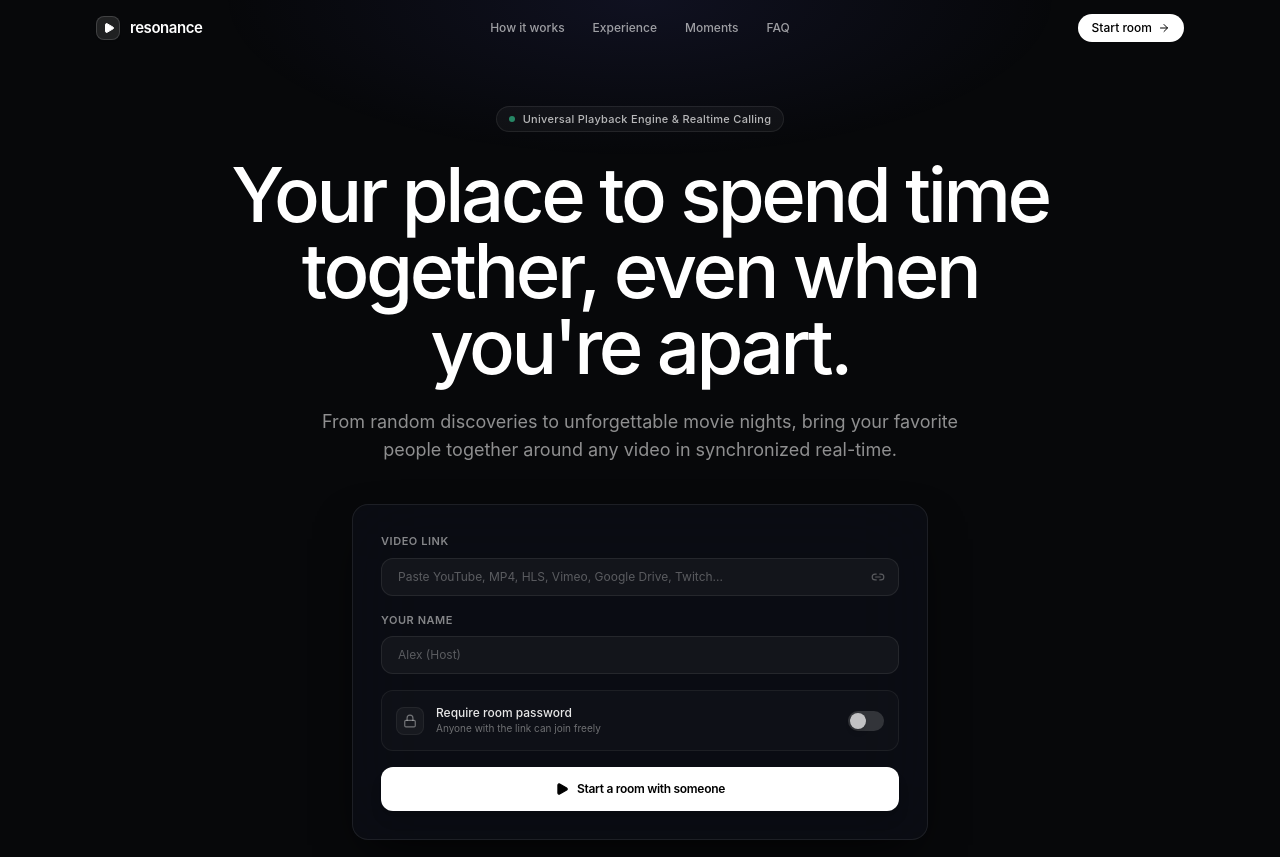
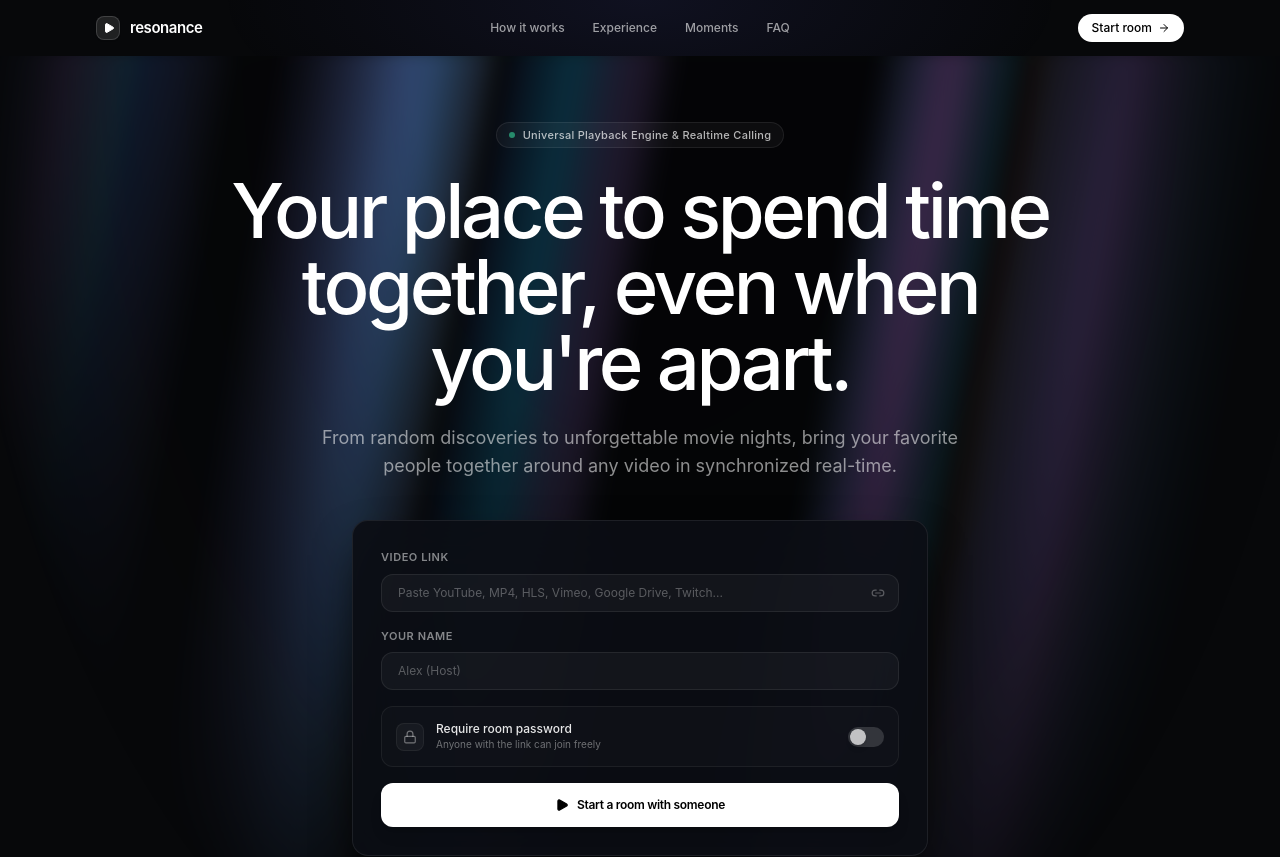
Before and after one commit to Sarathy06-Projects/Resonance-Video-Streaming, a React (Vite) app in the folder client/: page / in a window 1280 px wide. Shown: the top 857 px of the page. Built offline with nearby package versions, Linux system fonts and the light colour scheme.

Commit message:
feat(ui): implement shadcn Aurora background for hero section

```diff
--- /dev/null
+++ b/client/src/components/AuroraBackground.tsx
@@ -0,0 +1,47 @@
+import React from 'react';
+
+interface AuroraBackgroundProps extends React.HTMLAttributes<HTMLDivElement> {
+  children?: React.ReactNode;
+  showRadialGradient?: boolean;
+}
+
+export const AuroraBackground: React.FC<AuroraBackgroundProps> = ({
+  className = '',
+  children,
+  showRadialGradient = true,
+  ...props
+}) => {
+  return (
+    <div
+      className={`relative flex flex-col items-center justify-center bg-[#07080a] text-white overflow-hidden ${className}`}
+      {...props}
+    >
+      <div className="absolute inset-0 overflow-hidden pointer-events-none z-0">
+        <div
+          className={`
+            [--white-gradient:repeating-linear-gradient(100deg,#fff_0%,#fff_7%,transparent_10%,transparent_12%,#fff_16%)]
+            [--dark-gradient:repeating-linear-gradient(100deg,#000_0%,#000_7%,transparent_10%,transparent_12%,#000_16%)]
+            [--aurora:repeating-linear-gradient(100deg,#3b82f6_10%,#818cf8_15%,#60a5fa_20%,#c084fc_25%,#38bdf8_30%)]
+            [background-image:var(--dark-gradient),var(--aurora)]
+            [background-size:300%,_200%]
+            [background-position:50%_50%,50%_50%]
+            filter blur-[10px]
+            after:content-[""] after:absolute after:inset-0 after:[background-image:var(--dark-gradient),var(--aurora)]
+            after:[background-size:200%,_100%]
+            after:animate-aurora after:mix-blend-difference
+            pointer-events-none
+            absolute -inset-[10px] opacity-40 will-change-transform
+            ${
+              showRadialGradient
+                ? '[mask-image:radial-gradient(ellipse_at_50%_0%,black_25%,transparent_75%)]'
+                : ''
+            }
+          `}
+        />
+      </div>
+      <div className="relative z-10 w-full">{children}</div>
+    </div>
+  );
+};
+
+export default AuroraBackground;
--- a/client/src/index.css
+++ b/client/src/index.css
@@ -33,6 +33,20 @@ body {
 ::-webkit-scrollbar {
   width: 6px;
   height: 6px;
+}
+
+/* Shadcn Aurora Background Animation */
+@keyframes aurora {
+  from {
+    background-position: 50% 50%, 50% 50%;
+  }
+  to {
+    background-position: 350% 50%, 350% 50%;
+  }
+}
+
+.animate-aurora {
+  animation: aurora 60s linear infinite;
 }
 
 ::-webkit-scrollbar-track {
--- a/client/src/pages/LandingPage.tsx
+++ b/client/src/pages/LandingPage.tsx
@@ -33,6 +33,7 @@ import {
 } from 'lucide-react';
 import { api } from '../services/api';
 import { detectProviderQuick, PROVIDER_META, COMPATIBILITY_META } from '../utils/resolver';
+import { AuroraBackground } from '../components/AuroraBackground';
 
 interface LandingPageProps {
   onRoomCreated: (roomId: string, token: string, hostName: string) => void;
@@ -345,10 +346,12 @@ export const LandingPage: React.FC<LandingPageProps> = ({ onRoomCreated }) => {
 
       <main id="top" className="relative z-10">
         {/* ========================================================= */}
-        {/* HERO SECTION                                              */}
+        {/* HERO SECTION WITH SHADCN AURORA BACKGROUND                */}
         {/* ========================================================= */}
-        <section className="px-4 pt-12 pb-20 sm:px-6 lg:px-8 max-w-5xl mx-auto text-center">
-          {/* Eyebrow Micro-Badge */}
+        <section className="relative overflow-hidden border-b border-white/[0.06]">
+          <AuroraBackground className="pt-12 pb-20 sm:pt-16 sm:pb-24">
+            <div className="max-w-5xl mx-auto px-4 sm:px-6 lg:px-8 text-center relative z-10">
+              {/* Eyebrow Micro-Badge */}
           <motion.div
             initial={shouldReduceMotion ? undefined : { opacity: 0, y: 14 }}
             animate={shouldReduceMotion ? undefined : { opacity: 1, y: 0 }}
@@ -550,7 +553,9 @@ export const LandingPage: React.FC<LandingPageProps> = ({ onRoomCreated }) => {
               ))}
             </div>
           </motion.div>
-        </section>
+        </div>
+      </AuroraBackground>
+    </section>
 
         {/* ========================================================= */}
         {/* 03. PRODUCT SHOWCASE (Being apart doesn't mean missing out) */}
--- a/client/tailwind.config.js
+++ b/client/tailwind.config.js
@@ -29,10 +29,19 @@ export default {
         sans: ['Inter', 'system-ui', '-apple-system', 'BlinkMacSystemFont', 'Segoe UI', 'Roboto', 'sans-serif'],
       },
       animation: {
+        'aurora': 'aurora 60s linear infinite',
         'float-up': 'floatUp 2.5s cubic-bezier(0.2, 0.8, 0.2, 1) forwards',
         'pulse-subtle': 'pulseSubtle 2s infinite',
       },
       keyframes: {
+        aurora: {
+          from: {
+            backgroundPosition: '50% 50%, 50% 50%',
+          },
+          to: {
+            backgroundPosition: '350% 50%, 350% 50%',
+          },
+        },
         floatUp: {
           '0%': { transform: 'translateY(0) scale(0.6)', opacity: '0' },
           '20%': { opacity: '1', transform: 'translateY(-20px) scale(1.15)' },
```
